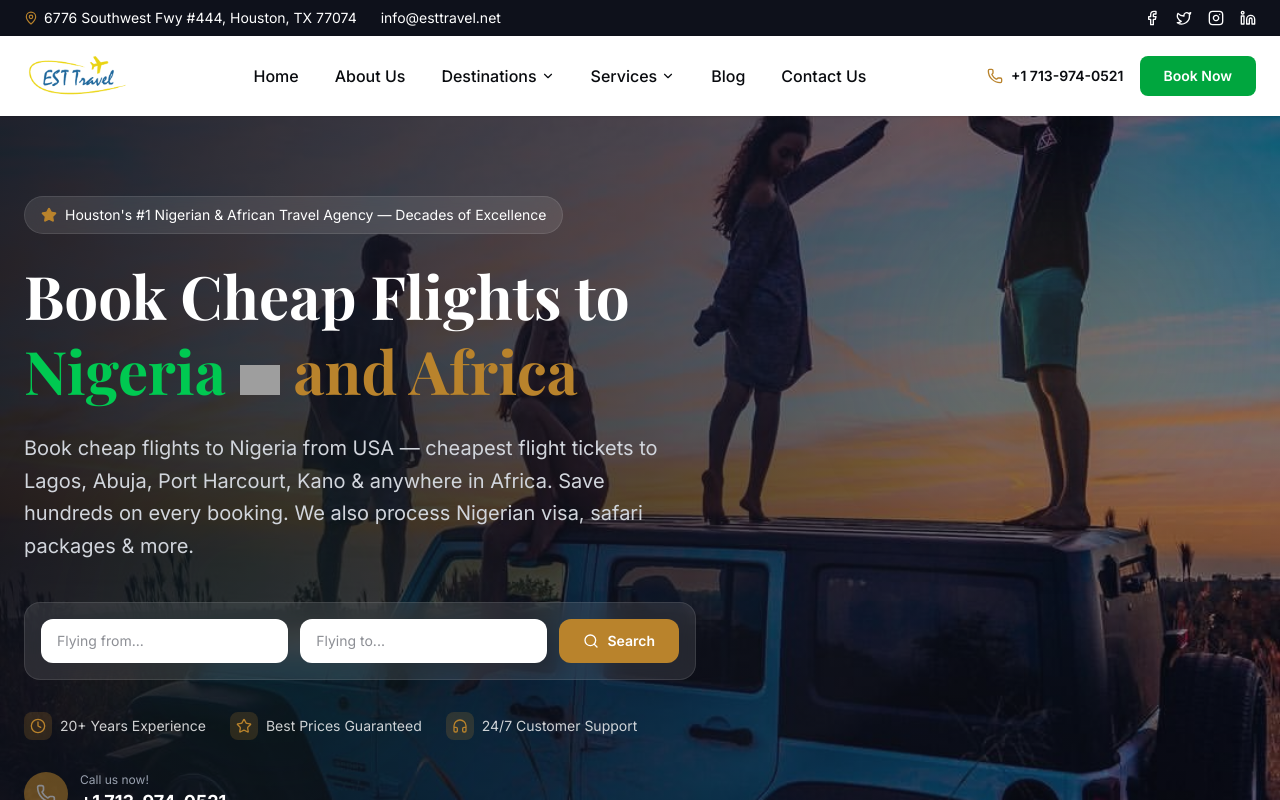
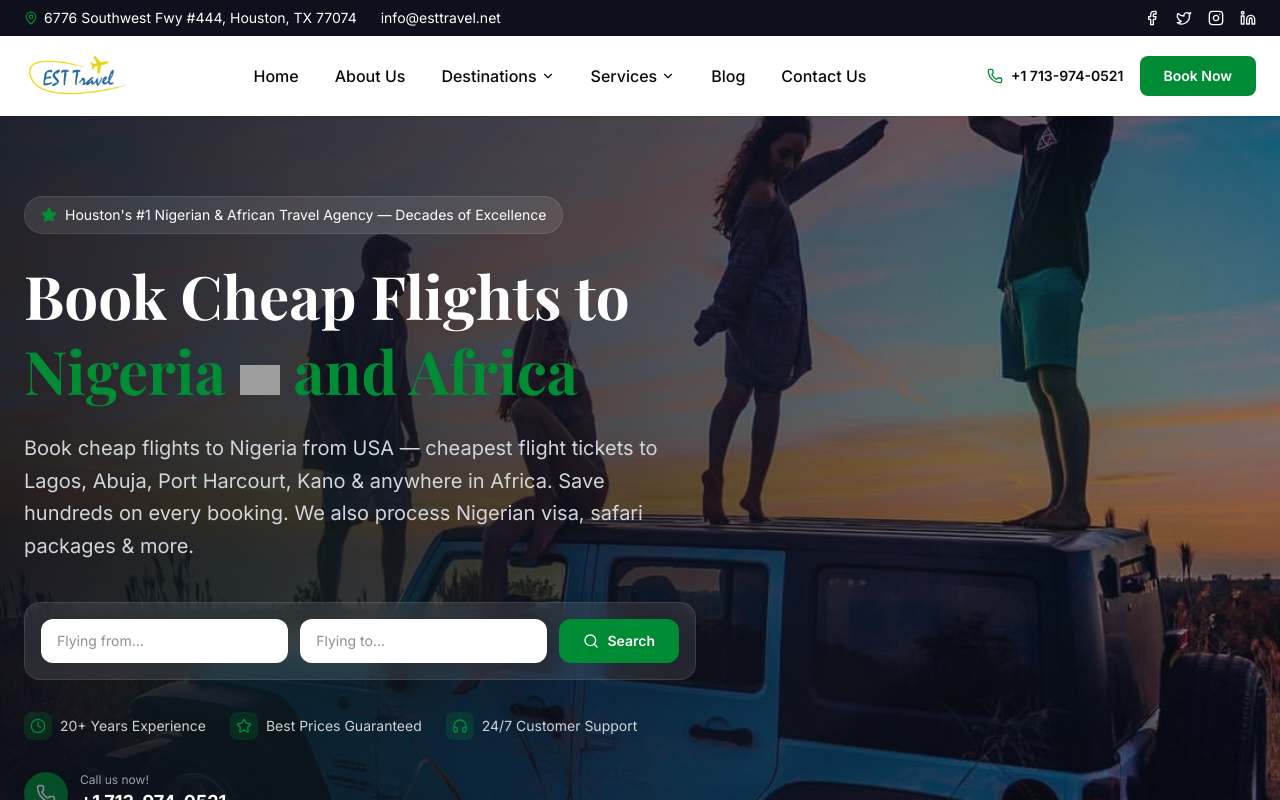
Before and after one commit to sabbir073/esttravel.net, a Next.js app: page / in a window 1280 px wide. Shown: the top 800 px of the page. Built offline with nearby package versions, Linux system fonts and the light colour scheme; grey boxes are pictures that could not be loaded; a web font is replaced by a local one.

Commit message:
changes buttons color

```diff
--- a/src/app/globals.css
+++ b/src/app/globals.css
@@ -2,9 +2,9 @@
 
 @theme {
   /* Colors */
-  --color-primary: oklch(0.65 0.12 75);
-  --color-primary-dark: oklch(0.55 0.12 75);
-  --color-primary-light: oklch(0.85 0.08 75);
+  --color-primary: oklch(0.55 0.17 150);
+  --color-primary-dark: oklch(0.45 0.17 150);
+  --color-primary-light: oklch(0.75 0.1 150);
   --color-secondary: oklch(0.42 0.1 155);
   --color-secondary-light: oklch(0.55 0.13 155);
   --color-accent: oklch(0.62 0.18 45);
--- a/src/components/home/HeroSection.tsx
+++ b/src/components/home/HeroSection.tsx
@@ -47,7 +47,7 @@ export function HeroSection() {
             className="text-4xl sm:text-5xl lg:text-6xl font-heading font-bold text-white leading-tight"
           >
             Book Cheap Flights to{" "}
-            <span className="text-green-500">Nigeria</span>{" "}
+            <span className="text-primary">Nigeria</span>{" "}
             {/* eslint-disable-next-line @next/next/no-img-element */}
             <img
               src="https://flagcdn.com/w40/ng.png"
--- a/src/components/layout/Navbar.tsx
+++ b/src/components/layout/Navbar.tsx
@@ -294,7 +294,7 @@ export function Navbar() {
               </a>
               <Link
                 href="/booking/"
-                className="bg-green-600 hover:bg-green-700 text-white px-6 py-2.5 rounded-lg text-sm font-semibold transition-all hover:shadow-lg hover:-translate-y-0.5"
+                className="bg-primary hover:bg-primary-dark text-white px-6 py-2.5 rounded-lg text-sm font-semibold transition-all hover:shadow-lg hover:-translate-y-0.5"
               >
                 Book Now
               </Link>
```
